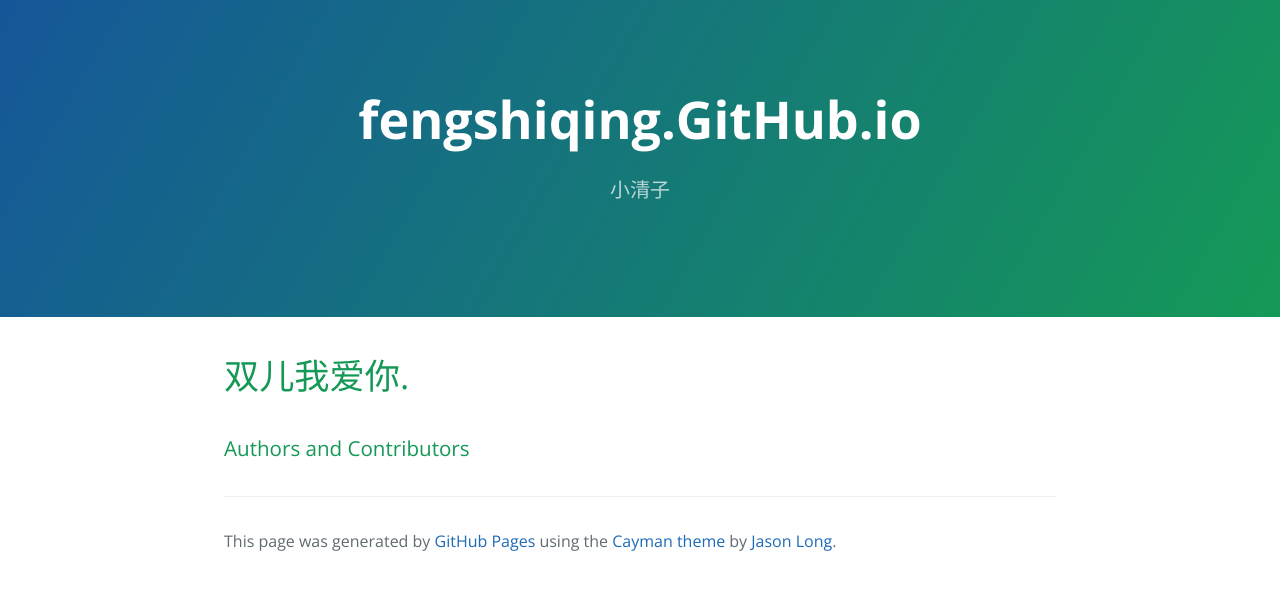
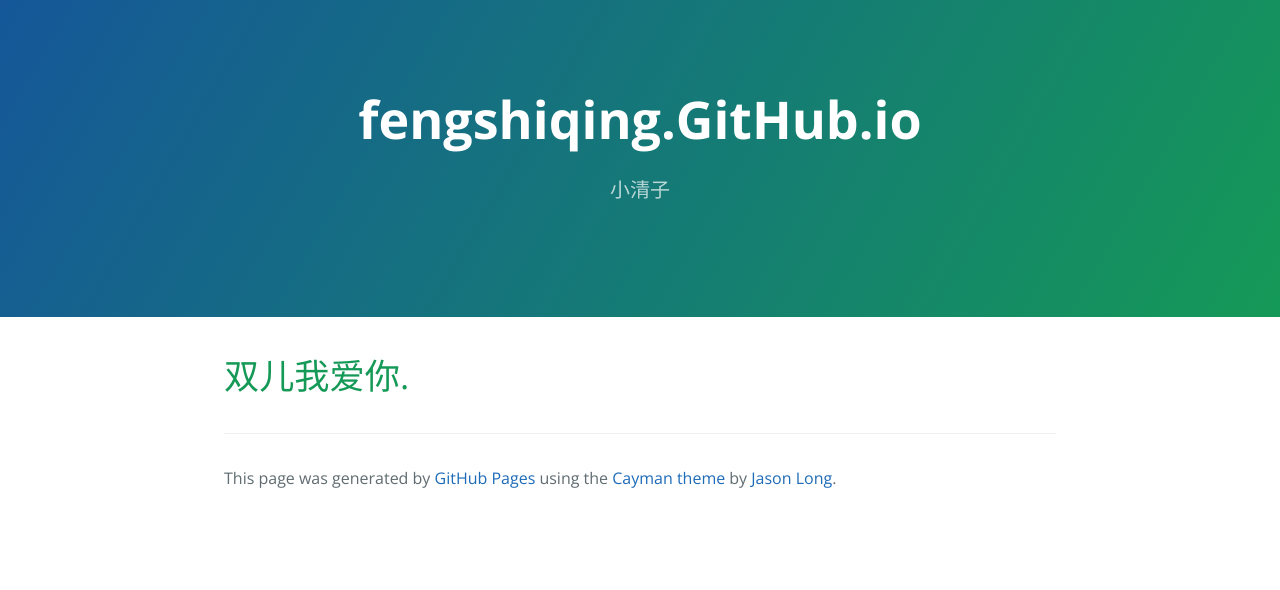
Before and after one commit to fengshiqing/fengshiqing.github.io, a plain HTML site: page index.html in a window 1280 px wide. Drawn offline with nearby package versions, Linux system fonts and the light colour scheme.

Commit message:
Update index.html

```diff
--- a/index.html
+++ b/index.html
@@ -18,14 +18,13 @@
 
 		<section class="main-content">
 			<h1><a id="" href="#" aria-hidden="true"><span class="octicon octicon-link"></span></a>双儿我爱你.</h1>
-			<h3>
-				<a id="" class="anchor" href="#" aria-hidden="true"></a>Authors and Contributors</h3>
-
+			<h3><a id="" class="anchor" href="javascript:;" aria-hidden="true"></a></h3>
 			<footer class="site-footer">
 				This page was generated by <a href="https://pages.github.com">GitHub Pages</a>
 				using the <a href="https://github.com/jasonlong/cayman-theme">Cayman theme</a>
 				by <a href="https://twitter.com/jasonlong">Jason Long</a>.</span>
 			</footer>
 		</section>
+
 	</body>
 </html>
```
